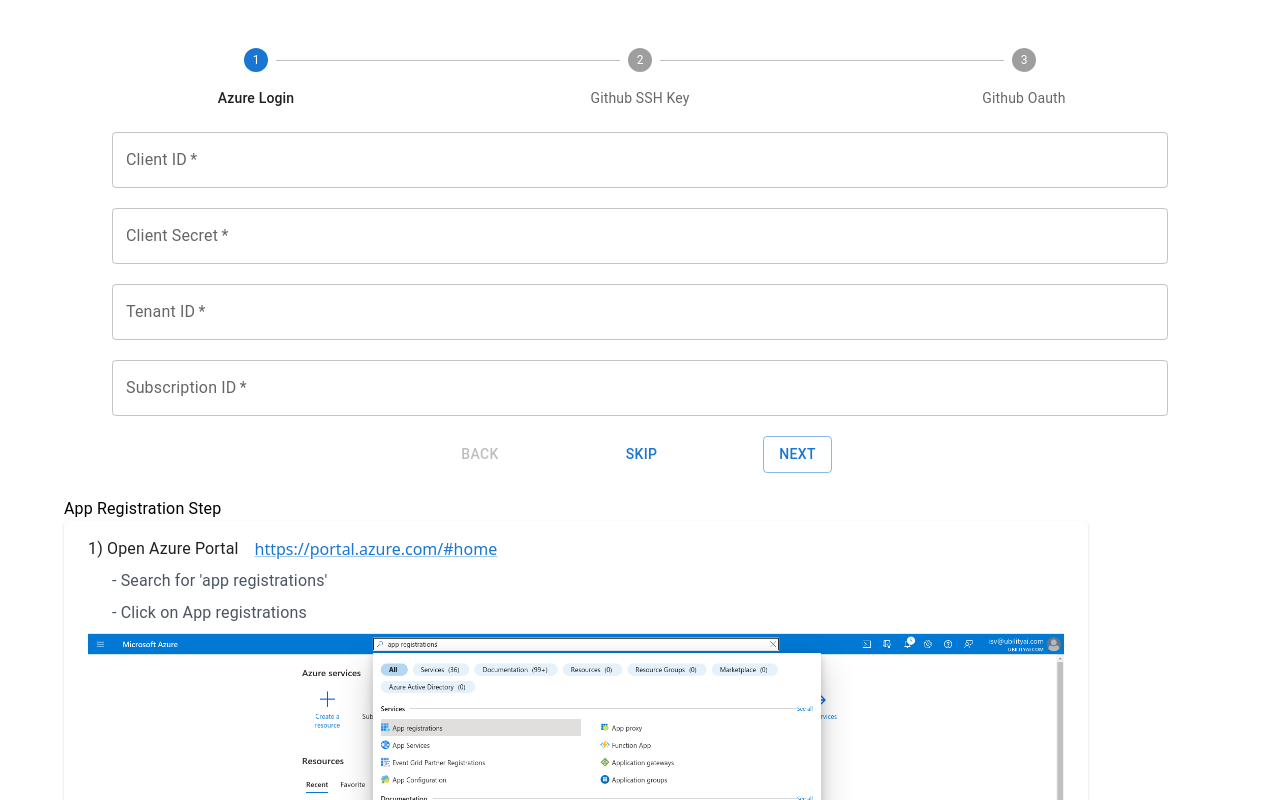
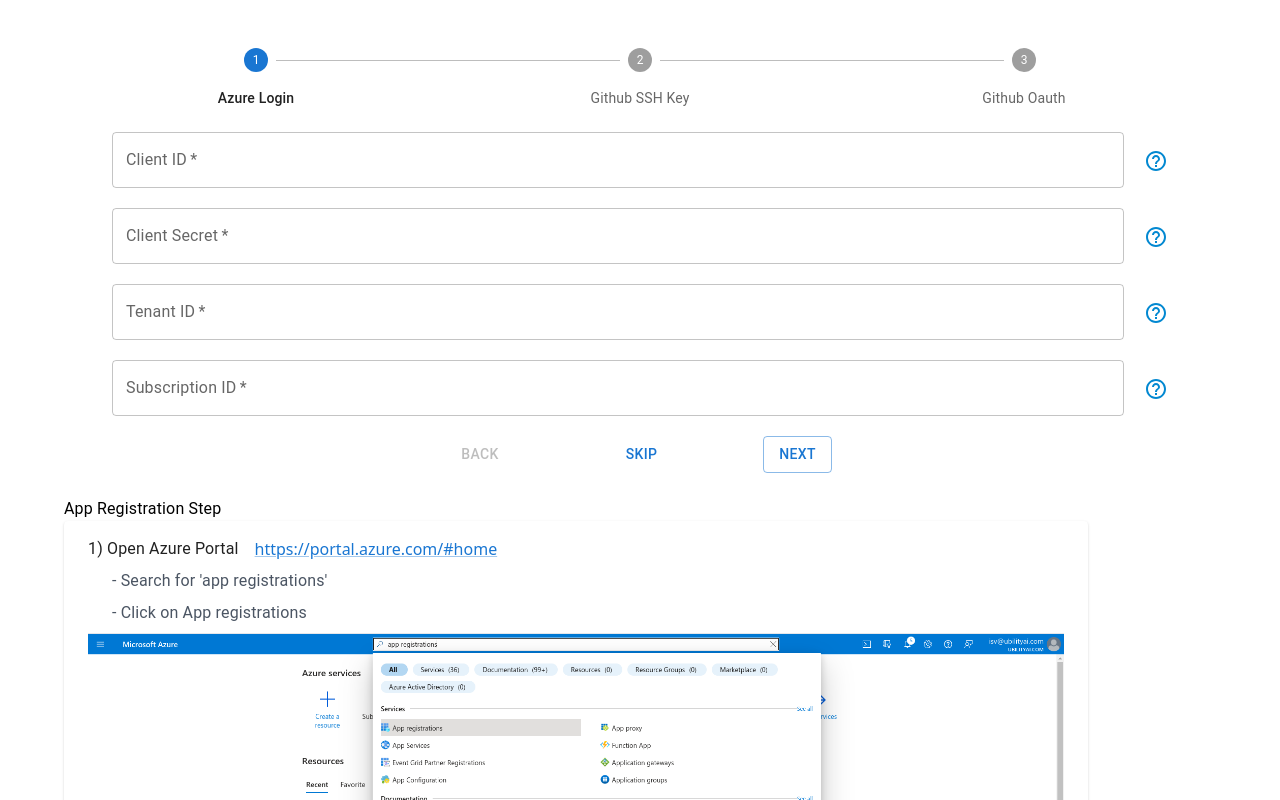
Before and after one commit to ubility-idp/ubility-idp, a Next.js app in the folder Install/ubility-install/: page / in a window 1280 px wide. Shown: the top 800 px of the page. Built offline with nearby package versions, Linux system fonts and the light colour scheme.

Commit message:
added tutorial step links

```diff
--- a/Install/ubility-install/components/HorizontalLinearStepper.tsx
+++ b/Install/ubility-install/components/HorizontalLinearStepper.tsx
@@ -85,7 +85,7 @@
               step={step}
               handleNext={handleNext}
               handleReset={handleReset}
-              handleBack={handleReset}
+              handleBack={handleBack}
               activeStep={activeStep}
               stepsNb={steps.length}
             />
--- a/Install/ubility-install/components/InstallStep.tsx
+++ b/Install/ubility-install/components/InstallStep.tsx
@@ -1,4 +1,4 @@
-import React, {ReactNode, useState} from "react";
+import React, {useState} from "react";
 import {Step} from "../static/steps";
 import {Controller, useForm} from "react-hook-form";
 import {
@@ -10,6 +10,8 @@
   Typography,
 } from "@mui/material";
 import TutorialContainer from "./Tutorial/TutorialContainer";
+import Link from "next/link";
+import HelpOutlineIcon from "@mui/icons-material/HelpOutline";
 
 interface Props {
   step: Step;
@@ -78,8 +80,9 @@
                 name={input.id}
                 control={control}
                 render={({field: {onChange, value}}) => (
-                  <>
+                  <div className="flex items-center gap-5 w-full">
                     <TextField
+                      className="w-full"
                       type={input.type}
                       onFocus={() => {
                         if (error.error) setError({error: false, message: ""});
@@ -95,7 +98,10 @@
                       errors?.[input.id]?.type === "required" && (
                         <span>This is required</span>
                       )}
-                  </>
+                    <Link href={`/#${input.id}-tut-step`}>
+                      <HelpOutlineIcon color="info" />
+                    </Link>
+                  </div>
                 )}
               />
             ))}
--- a/Install/ubility-install/components/Tutorial/TutorialStep.tsx
+++ b/Install/ubility-install/components/Tutorial/TutorialStep.tsx
@@ -10,7 +10,10 @@
 function TutorialStep({tutStep}: Props) {
   return (
     <Paper className="px-6 py-2">
-      <div className="flex gap-4 items-center my-2">
+      <div
+        id={`${tutStep.input_link}-tut-step`}
+        className="flex gap-4 items-center my-2"
+      >
         <Typography className="text-lg ">{`${tutStep.nb + 1}) ${
           tutStep.title
         }`}</Typography>
--- a/Install/ubility-install/static/steps.ts
+++ b/Install/ubility-install/static/steps.ts
@@ -23,6 +23,7 @@
   image_visible: boolean;
   image: StaticImageData;
   link?: {title: string; url: string};
+  input_link?: string;
 };
 
 export type Step = {
@@ -147,6 +148,7 @@
           ],
           image_visible: true,
           image: github_oauth_step2,
+          input_link: "GITHUB_CLIENT_ID",
         },
         {
           nb: 2,
@@ -157,6 +159,7 @@
           ],
           image_visible: true,
           image: github_oauth_step3,
+          input_link: "GITHUB_CLIENT_SECRET",
         },
       ],
     },
```
